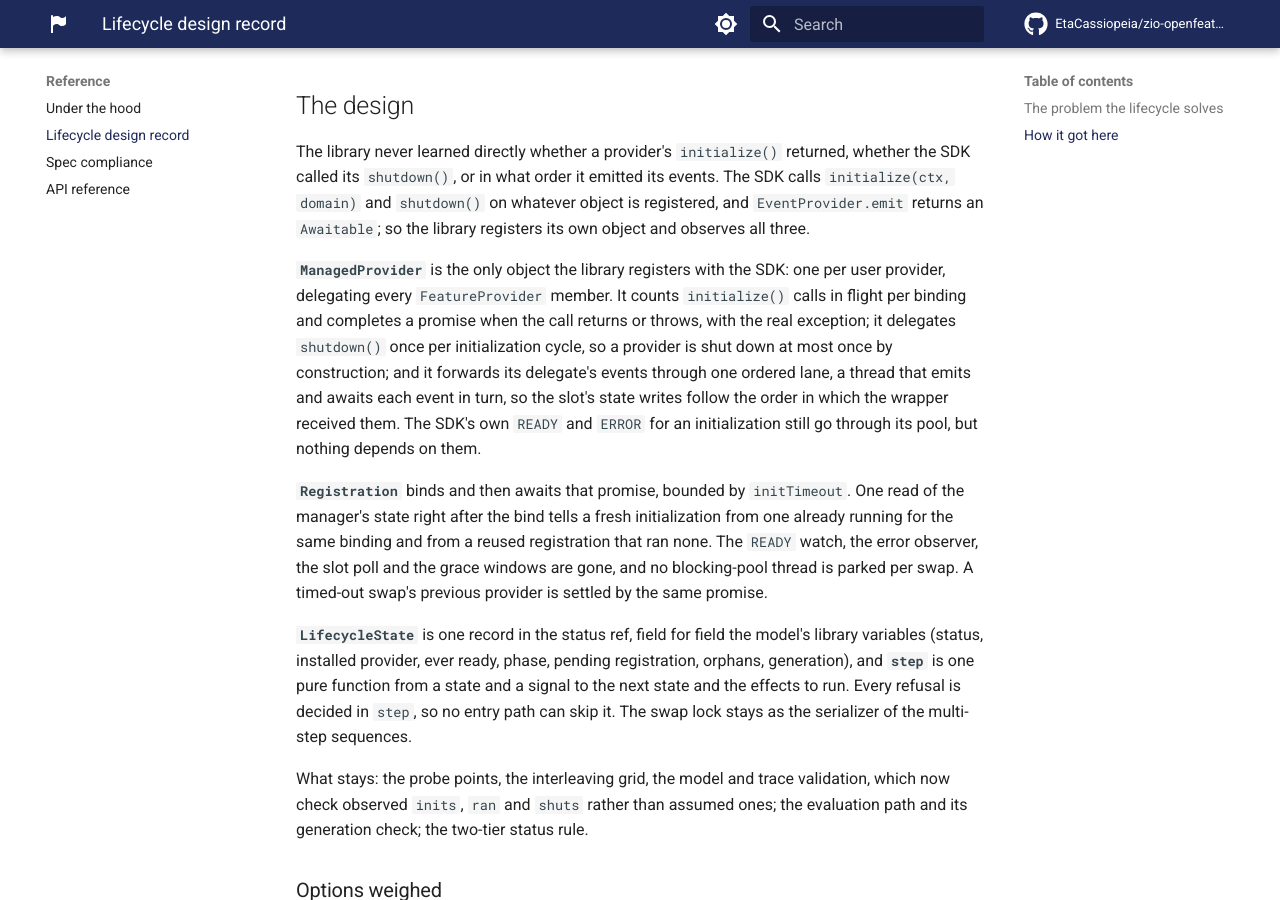
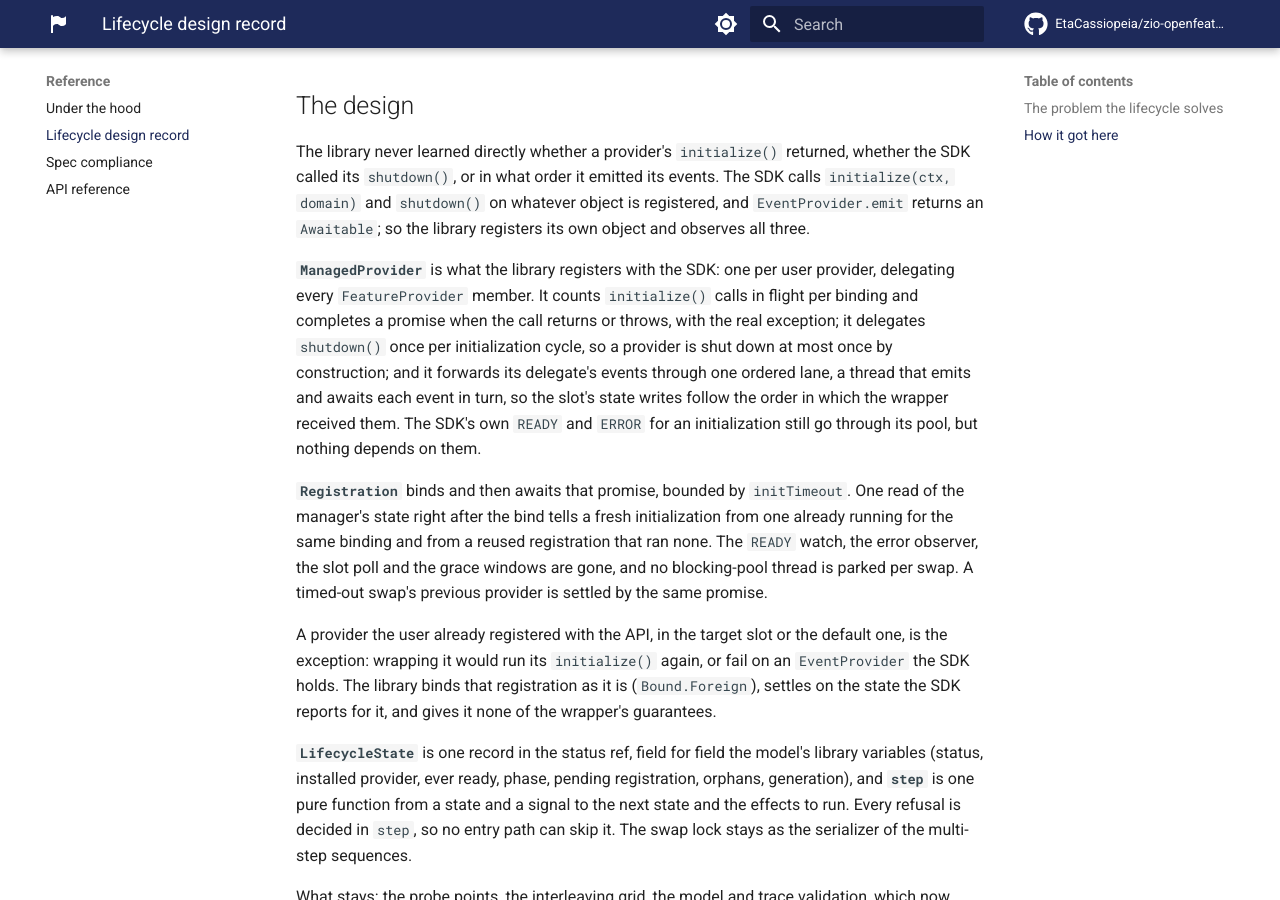
Before and after one commit to EtaCassiopeia/zio-openfeature, an MkDocs documentation site: the page built from docs/design/lifecycle.md, in a window 1280 px wide and 900 px high, scrolled down 2577 px. Built offline with MkDocs 1.6.1 and Material for MkDocs 9.7.7, drawn with Linux system fonts in a browser that asks for light colours; comment, search, counter and statistics services are not loaded.

Commit message:
Document managed registrations and reused SDK providers

```diff
--- a/docs/design/lifecycle.md
+++ b/docs/design/lifecycle.md
@@ -53,7 +53,7 @@ The library never learned directly whether a provider's `initialize()` returned,
 whatever object is registered, and `EventProvider.emit` returns an `Awaitable`; so the library registers its own
 object and observes all three.
 
-**`ManagedProvider`** is the only object the library registers with the SDK: one per user provider, delegating every
+**`ManagedProvider`** is what the library registers with the SDK: one per user provider, delegating every
 `FeatureProvider` member. It counts `initialize()` calls in flight per binding and completes a promise when the call
 returns or throws, with the real exception; it delegates `shutdown()` once per initialization cycle, so a provider is
 shut down at most once by construction; and it forwards its delegate's events through one ordered lane, a thread that
@@ -64,6 +64,10 @@ through its pool, but nothing depends on them.
 after the bind tells a fresh initialization from one already running for the same binding and from a reused
 registration that ran none. The `READY` watch, the error observer, the slot poll and the grace windows are gone, and no
 blocking-pool thread is parked per swap. A timed-out swap's previous provider is settled by the same promise.
+
+A provider the user already registered with the API, in the target slot or the default one, is the exception: wrapping
+it would run its `initialize()` again, or fail on an `EventProvider` the SDK holds. The library binds that registration
+as it is (`Bound.Foreign`), settles on the state the SDK reports for it, and gives it none of the wrapper's guarantees.
 
 **`LifecycleState`** is one record in the status ref, field for field the model's library variables (status, installed
 provider, ever ready, phase, pending registration, orphans, generation), and **`step`** is one pure function from a
```
Also changed, not shown: other parts of docs/design/lifecycle.md (+1 -1 lines), CHANGELOG.md (+12 -0 lines), docs/lifecycle.md (+3 -2 lines), docs/providers.md (+8 -0 lines), formal/lifecycle/README.md (+2 -1 lines), 2 other files.
